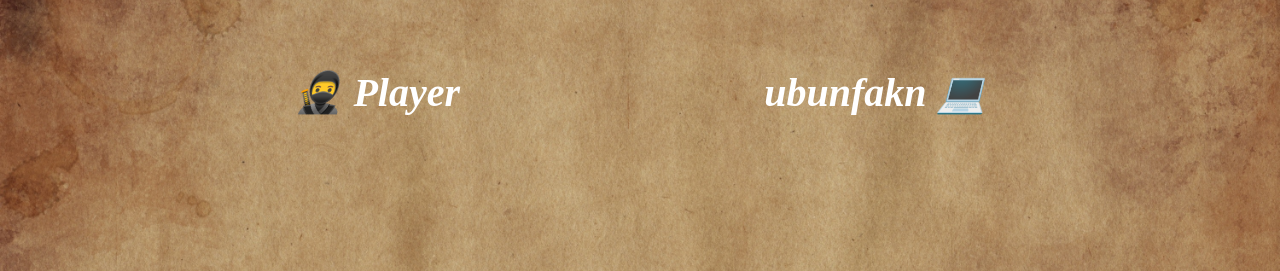
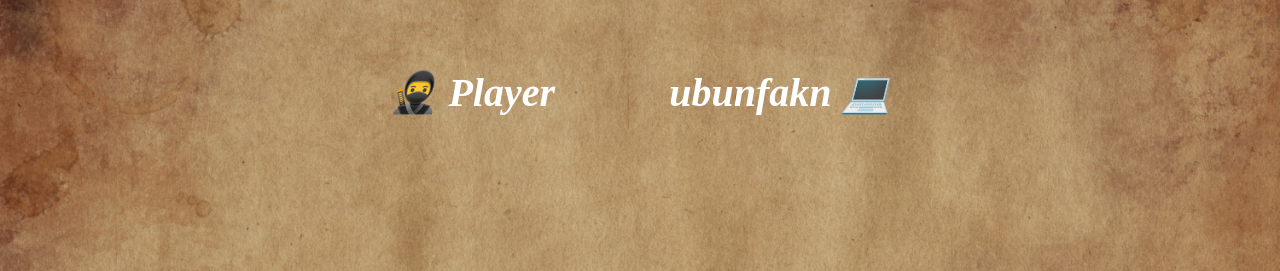
Before and after one commit to ubunfakn/Frontend, a plain HTML site: page index.html in a window 1280 px wide. Shown: the part 165-436 px from the top of the page. Drawn offline with nearby package versions, Linux system fonts and the light colour scheme.

Commit message:
Third Commit

```diff
--- a/index.html
+++ b/index.html
@@ -18,7 +18,7 @@
     </div>
     <div id="result-section" class="container mt-5 my-auto mb-5">
         <br>
-    <em class="text-white" style="font-size: 40px;font-family:'Times New Roman', Times, serif;font-weight:bolder;">🥷 Player &nbsp;&nbsp;&nbsp;&nbsp;&nbsp;&nbsp;&nbsp;&nbsp;&nbsp;&nbsp;&nbsp;&nbsp;&nbsp;&nbsp;&nbsp;&nbsp;&nbsp;&nbsp;</em>
+    <em class="text-white" style="font-size: 40px;font-family:'Times New Roman', Times, serif;font-weight:bolder;">🥷 Player</em>
     <em class="text-white" style="font-size: 40px;font-family:'Times New Roman', Times, serif;font-weight:bolder;">&nbsp;&nbsp;&nbsp;&nbsp;&nbsp;&nbsp;&nbsp;&nbsp;&nbsp;&nbsp;&nbsp;ubunfakn 💻</em>
     <br><br><br>
     </div>
```
